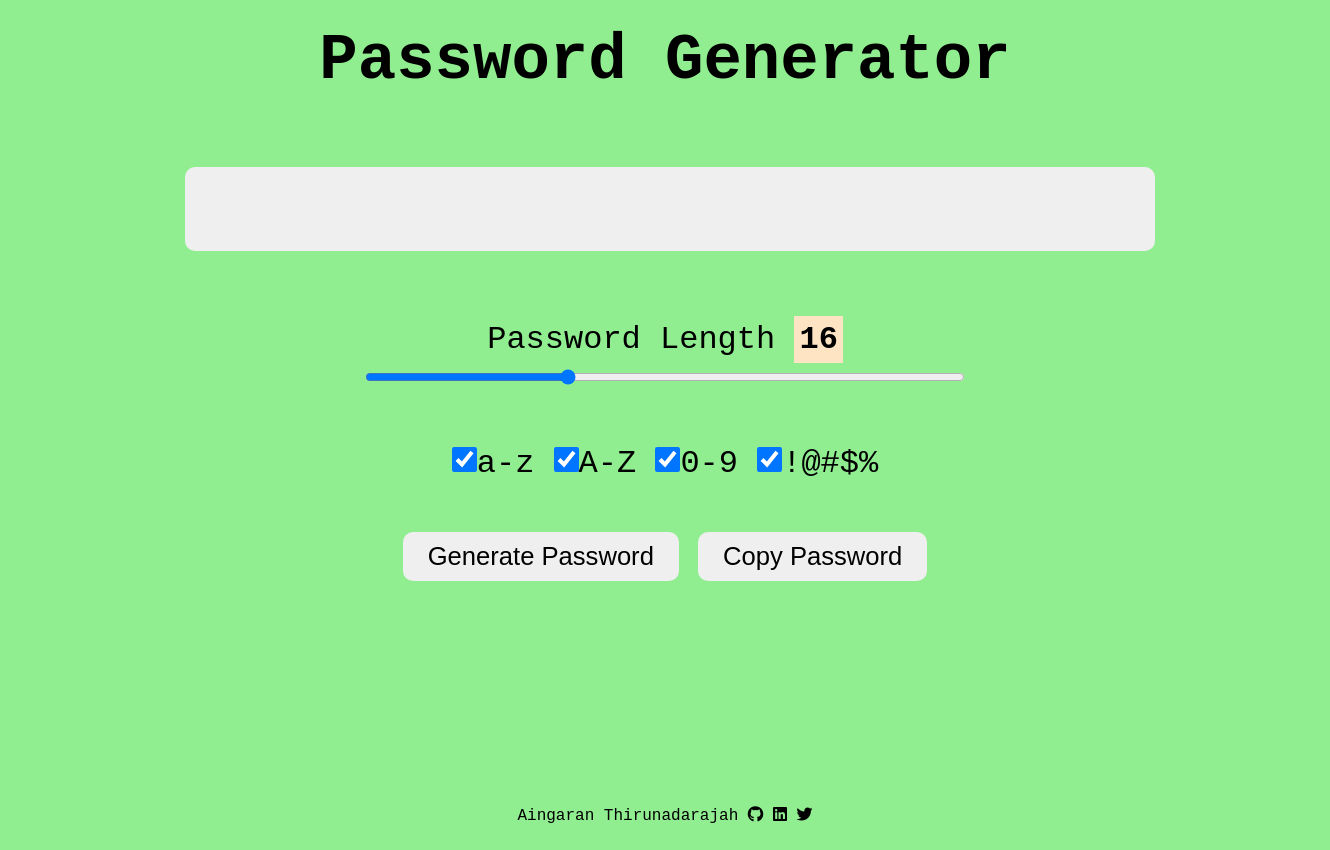
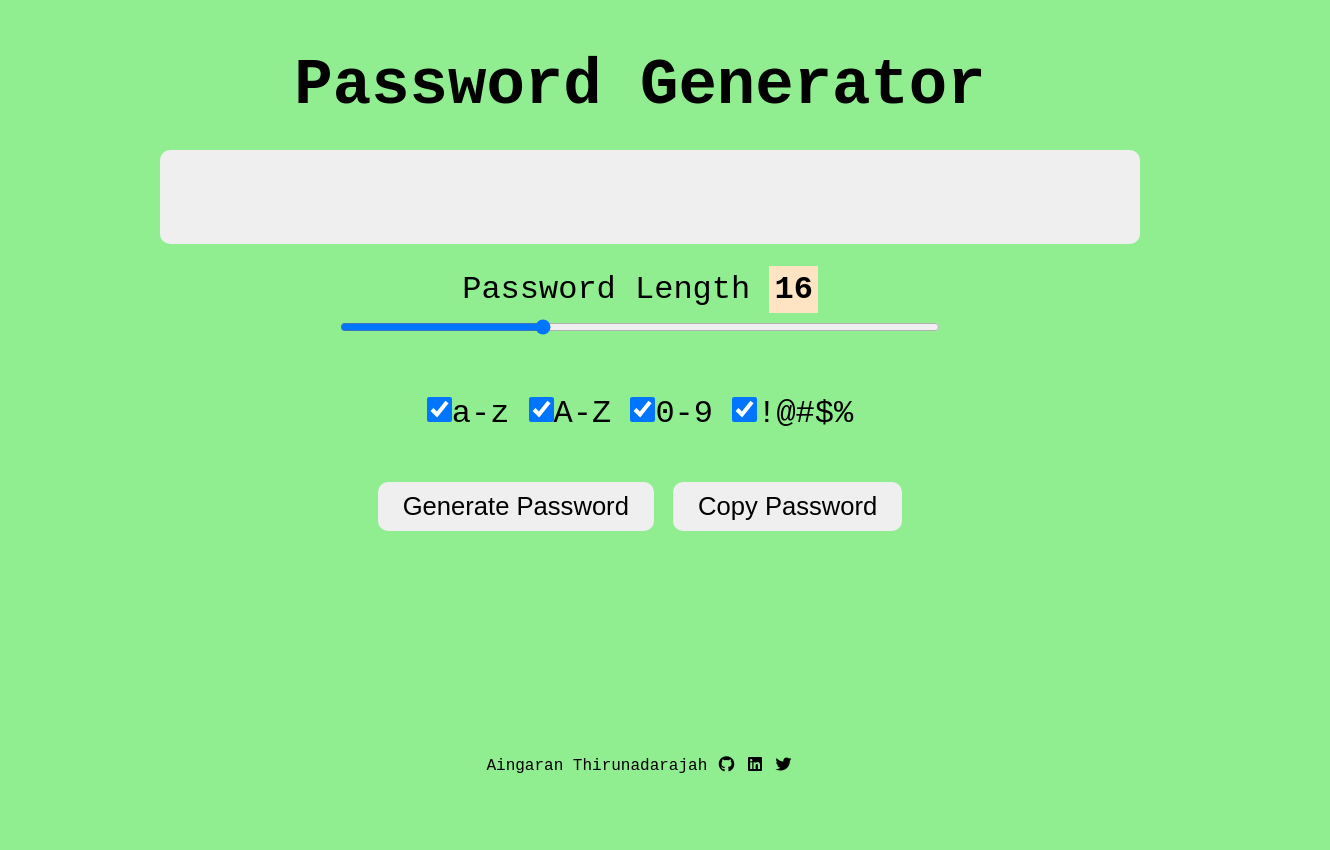
Before and after one commit to aingarant/password-generator, a plain HTML site: page index.html in a window 1280 px wide. Shown: the whole page, 1330 px wide, since content can reach past the window. After the commit the page ends 800 px from the top, so only its background shows below. Drawn offline with Linux system fonts and the light colour scheme; a web font is replaced by a local one.

Commit message:
Updated padding on divs

```diff
--- a/css/style.css
+++ b/css/style.css
@@ -1,34 +1,29 @@
-*, html
-{
-
+*,
+html {
   border: 0;
   padding: 0;
   margin: 0;
 }
 
-body
-{
-  background-color: bisque;
+body {
   font-size: 32px;
-  font-family: 'Martian Mono', monospace;
-
+  font-family: "Martian Mono", monospace;
+  background-color: lightgreen;
 }
 
-a{
+a {
   color: #000;
+  padding: 2px;
 }
 
-a:hover
-{
-  color: bisque
-}
-div
-{
-  padding: 25px;
+a:hover {
+  color: white;
+  background-color: #000;
+  padding: 2px;
 }
 
-.container
-{
+.container {
+  margin: auto;
   display: flex;
   flex-direction: column;
   justify-content: center;
@@ -36,67 +31,64 @@ div
   text-align: center;
   min-height: 100vh;
   width: 100%;
-  background-color: lightgreen;
 }
 
-h1
-{
+h1 {
+  margin-top: 50px;
   margin-bottom: 25px;
+
   font-size: 2em;
 }
-button
-{
-  font-size:.8em;
+button {
+  font-size: 0.8em;
   padding: 10px 25px 10px 25px;
   border-radius: 10px;
 }
 
-button:hover
-{
+button:hover {
   background-color: bisque;
 }
 
-.password-div
-{
+.password-div {
   width: 75%;
-margin: auto;
+  margin: auto;
 }
-.password
-{
+.password {
   text-align: center;
-  padding: 5px;
+  padding: 10px;
   border-radius: 10px;
   font-size: 2em;
   background: #efefef;
   width: 100%;
 }
 
-#pwlength
-{
+#pwlength {
   font-weight: 800;
   color: black;
   background-color: bisque;
   padding: 5px;
 }
 
-.checkbox
+.checkbox-div, .slider-div, .button-div
 {
+  padding: 25px;
+}
+
+.checkbox {
   font-size: 2em;
   height: 25px;
   width: 25px;
 }
 
-.length
-{
+.length {
   width: 600px;
 }
 
-footer
-{
+footer {
   margin-top: 200px;
-  font-size: .5em;
+  margin-bottom: 25px;
+  font-size: 0.5em;
 }
-
 
 /* The Modal (background) */
 .modal {
@@ -108,8 +100,8 @@ footer
   width: 100%; /* Full width */
   height: 100%; /* Full height */
   overflow: auto; /* Enable scroll if needed */
-  background-color: rgb(0,0,0); /* Fallback color */
-  background-color: rgba(0,0,0,0.4); /* Black w/ opacity */
+  background-color: rgb(0, 0, 0); /* Fallback color */
+  background-color: rgba(0, 0, 0, 0.4); /* Black w/ opacity */
 }
 
 /* Modal Content/Box */
--- a/index.html
+++ b/index.html
@@ -30,17 +30,19 @@
     </div>
 
 
-    <div>
+    <div class="slider-div">
       <p>Password Length <span id="pwlength">16</span></p>
       <input type="range" min="8" max="32" value="16" class="length" id="length" onchange="sliding()">
     </div>
-    <div>
+
+    <div class="checkbox-div">
       <input type="checkbox" class="checkbox" checked id="lowercase">a-z</input>
       <input type="checkbox" class="checkbox" checked id="caps">A-Z</input>
       <input type="checkbox" class="checkbox" checked id="numbers">0-9</input>
       <input type="checkbox" class="checkbox" checked id="special">!@#$%</input>
     </div>
-    <div>
+
+    <div class="button-div">
       <button onclick="pressed()">Generate Password</button>
       <button onclick="copyPassword()">Copy Password</button>
     </div>
```
